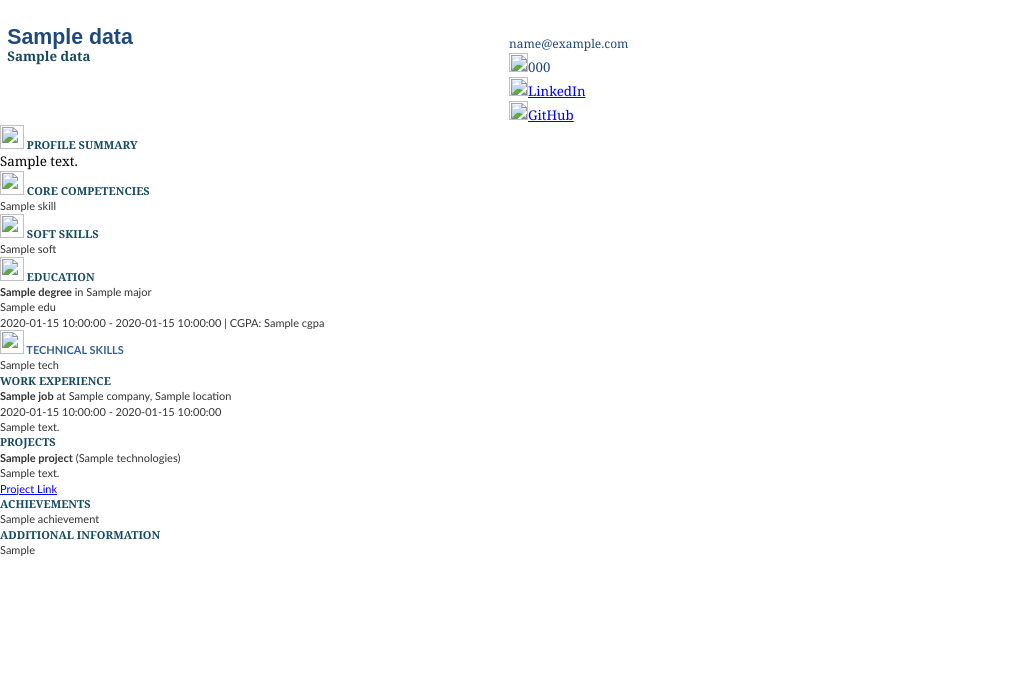
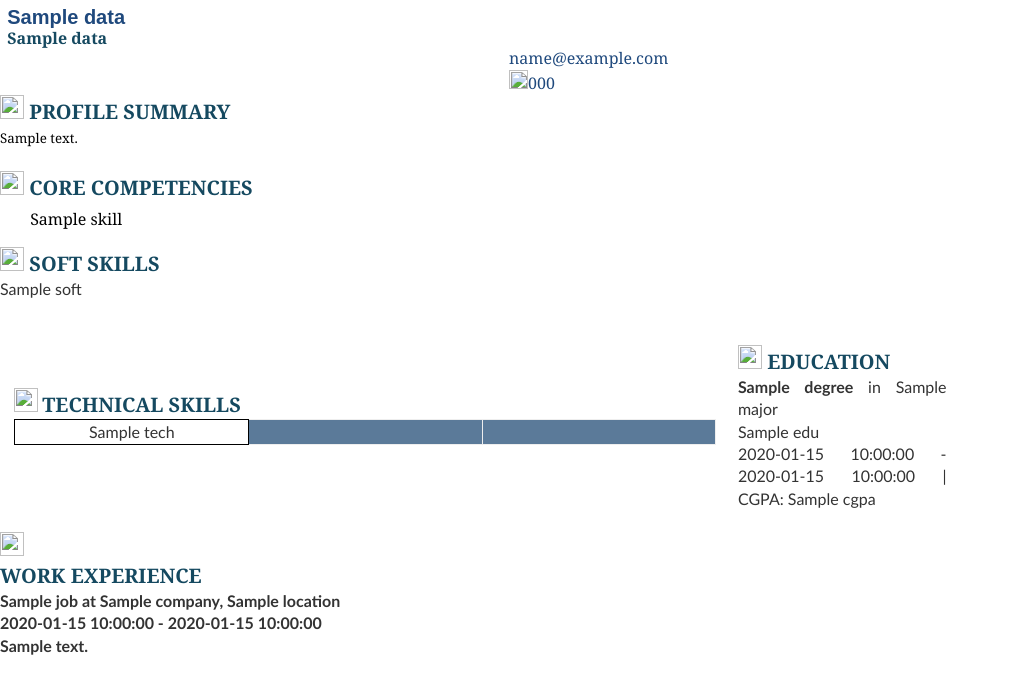
Before and after one commit to Anurag0git/resume-parser-py, a Flask app: template templates/resume_template.html in a window 1280 px wide. Shown: the top 694 px of the page, without its empty margins (0-1009 px from the left). Run offline with Flask 3, Linux system fonts and the light colour scheme; the template is opened without the code that fills it: most values are stand-ins (such as "Sample title", 1, 10 or a date in 2020).

Commit message:
formatting complete

```diff
--- a/templates/resume_template.html
+++ b/templates/resume_template.html
@@ -6,7 +6,7 @@
     <title>{{ data.name or 'Full Name' }} - Resume</title>
     <style>
         * { margin: 0; padding: 0; box-sizing: border-box; }
-        body { font-family: 'Calibri', 'Arial', sans-serif; line-height: 1.4; color: #333; font-size: 11px; }
+        body { font-family: 'Calibri', 'Arial', sans-serif; line-height: 1.4; color: #333; font-size: 12pt; }
         .resume { max-width: 800px; margin: 0 auto; padding: 20px; background: white; }
         .header { text-align: center; border-bottom: 2px solid #2c3e50; padding-bottom: 15px; margin-bottom: 20px; }
         .name { font-size: 24px; font-weight: bold; color: #2c3e50; margin-bottom: 5px; }
@@ -44,9 +44,9 @@
 <table class=6 border=1 cellspacing=0 cellpadding=0 width=732 style='border-collapse:collapse;border:none'>
  <tr>
   <td width=528 colspan=2 style='width:396.0pt;border:none;padding:0cm 5.4pt 0cm 5.4pt'>
-    <p class=MsoNormal style='text-align:justify;line-height:115%'><b><span style='font-size:16.0pt;line-height:115%;font-family:"Arial",sans-serif;color:#1F497D'>{{ data.name or 'Full Name' }}</span></b></p>
-    <p class=MsoNormal style='text-align:justify;line-height:115%'><b><span style='font-size:10.0pt;line-height:115%;font-family:"Cambria",serif;color:#154960'>{{ data.title or 'Professional Title' }}</span></b></p>
-    <p class=MsoNormal style='text-align:justify;line-height:115%'><b><span style='font-size:10.0pt;line-height:115%;font-family:"Cambria",serif;color:#154960'>&nbsp;</span></b></p>
+    <p class=MsoNormal style='text-align:justify;line-height:115%'><b><span style='font-size :20px;line-height:115%;font-family:"Arial",sans-serif;color:#1F497D'>{{ data.name or 'Full Name' }}</span></b></p>
+    <p class=MsoNormal style='text-align:justify;line-height:115%'><b><span style='font-size:16px;line-height:115%;font-family:"Cambria",serif;color:#154960'>{{ data.title or 'Professional Title' }}</span></b></p>
+    <p class=MsoNormal style='text-align:justify;line-height:115%'><b><span style='font-size:20px;line-height:115%;font-family:"Cambria",serif;color:#154960'>&nbsp;</span></b></p>
     <p class=MsoNormal style='text-align:justify;line-height:115%'><b><span style='font-size:13.0pt;line-height:115%;font-family:"Cambria",serif;color:#154960'>&nbsp;</span></b></p>
   </td>
   <td width=204 valign=top style='width:153.0pt;border:none;padding:0cm 5.4pt 0cm 5.4pt'>
@@ -55,10 +55,8 @@
      <tr style='height:27.35pt'>
       <td width=223 valign=top style='width:167.1pt;border:none;padding:0cm 5.4pt 0cm 5.4pt;height:27.35pt'>
         <p class=MsoNormal style='line-height:150%'><span style='color:#1F497D'><img width=19 height=15 src="file:///{{ abs_img_path }}/image001.png"></span></p>
-        <p class=MsoNormal style='line-height:150%'><span style='font-size:9.0pt;line-height:150%;font-family:"Cambria",serif;color:#1F497D'>{{ data.email or 'Email Address' }}</span></p>
-        <p class=MsoNormal style='line-height:150%'><span style='color:#1F497D'><img width=19 height=19 src="file:///{{ abs_img_path }}/image002.png"></span><span style='font-size:10.0pt;line-height:150%;font-family:"Cambria",serif;color:#1F497D'>{{ data.phone or 'Phone Number' }}</span></p>
-        <p class=MsoNormal style='line-height:150%'><span style='color:#1F497D'><img width=19 height=19 src="file:///{{ abs_img_path }}/image003.png"></span><span style='font-size:10.0pt;line-height:150%;font-family:"Cambria",serif;color:#1F497D'>{% if data.linkedin %}<a href="{{ data.linkedin }}">LinkedIn</a>{% else %}LinkedIn URL{% endif %}</span></p>
-        <p class=MsoNormal style='line-height:150%'><span style='color:#1F497D'><img width=19 height=19 src="file:///{{ abs_img_path }}/image004.png"></span><span style='font-size:10.0pt;line-height:150%;font-family:"Cambria",serif;color:#1F497D'>{% if data.github %}<a href="{{ data.github }}">GitHub</a>{% else %}GitHub URL{% endif %}</span></p>
+        <p class=MsoNormal style='line-height:150%'><span style='font-size:12.0pt;line-height:150%;font-family:"Cambria",serif;color:#1F497D'>{{ data.email or 'Email Address' }}</span></p>
+        <p class=MsoNormal style='line-height:150%'><span style='color:#1F497D'><img width=19 height=19 src="file:///{{ abs_img_path }}/image002.png"></span><span style='font-size:12.0pt;line-height:150%;font-family:"Cambria",serif;color:#1F497D'>{{ data.phone or 'Phone Number' }}</span></p>
       </td>
      </tr>
     </table>
@@ -67,27 +65,70 @@
 </table>
 
 <!-- Profile Summary -->
-<p class=MsoNormal style='text-align:justify'><b><span style='font-family:"Cambria",serif;color:#154960'><img width=24 height=24 src="file:///{{ abs_img_path }}/image003.png"></span></b><b><span style='font-family:"Cambria",serif;color:#154960'> PROFILE SUMMARY</span></b></p>
+<p class=MsoNormal style='text-align:justify'><b><span style='font-family:"Cambria",serif;color:#154960'><img width=24 height=24 src="file:///{{ abs_img_path }}/image003.png"></span></b><b><span style='font-family:"Cambria",serif;color:#154960;font-size: 20px'> PROFILE SUMMARY</span></b></p>
 <p class=MsoNormal style='text-align:justify'><span style='font-size:10.0pt;font-family:"Cambria",serif;color:black'>{{ data.profileSummary or 'Profile summary goes here.' }}</span></p>
+<br>
+<!-- Core Competencies / Skills -->
+<p class=MsoNormal style='text-align:justify;'><b><span style='font-family:"Cambria",serif;color:#154960'><img width=24 height=24 src="file:///{{ abs_img_path }}/image004.png"></span></b><b><span style='font-family:"Cambria",serif;color:#154960;font-size: 20px'> CORE COMPETENCIES</span></b></p>
 
-<!-- Core Competencies / Skills -->
-<p class=MsoNormal><b><span style='font-family:"Cambria",serif;color:#154960'><img width=24 height=24 src="file:///{{ abs_img_path }}/image004.png"></span></b><b><span style='font-family:"Cambria",serif;color:#154960'> CORE COMPETENCIES</span></b></p>
-<ul>
-{% for skill in data.skills %}
-  <li>{{ skill }}</li>
+<table width="100%" style="border:none; margin-bottom: 10px;">
+  <tr>
+    {% for skill in data.skills or [] %}
+      <td style="vertical-align:middle; padding: 4px 12px 4px 0; border:none; color:#000000; font-size:12pt; font-family:'Cambria',serif;">
+        <img width=16 height=16 style="vertical-align:middle; margin-right:8px;" src="file:///{{ abs_img_path }}/image005.png"> {{ skill }}
+      </td>
+      {% if loop.index % 2 == 0 %}</tr><tr>{% endif %}
     {% endfor %}
-</ul>
+    {% if data.skills|length % 2 != 0 %}<td></td>{% endif %}
+  </tr>
+</table>
 
 <!-- Soft Skills (if you want to keep the images, otherwise just list) -->
-<p class=MsoNormal><b><span style='font-family:"Cambria",serif;color:#154960'><img width=24 height=24 src="file:///{{ abs_img_path }}/image010.png"></span></b><b><span style='font-family:"Cambria",serif;color:#154960'> SOFT SKILLS</span></b></p>
+<p class=MsoNormal><b><span style='font-family:"Cambria",serif;color:#154960'><img width=24 height=24 src="file:///{{ abs_img_path }}/image010.png"></span></b><b><span style='font-family:"Cambria",serif;color:#154960;font-size: 20px'> SOFT SKILLS</span></b></p>
 <ul>
 {% for soft in data.softSkills or [] %}
   <li>{{ soft }}</li>
 {% endfor %}
 </ul>
 
+<table class=6 border=1 cellspacing=0 cellpadding=0 width=732 style='border-collapse:collapse;border:none'>
+  <tr>
+
+   <td width=204 valign=top style='width:153.0pt;border:none;padding:0cm 5.4pt 0cm 5.4pt'>
+     <p class=MsoNormal><span style='font-family:"Cambria",serif;color:#366091'>&nbsp;</span></p>
+     <table class=5 border=1 cellspacing=0 cellpadding=0 width=100% style='border-collapse:collapse;border:none'>
+      <tr style='height:27.35pt'>
+        <td width=528 colspan=2 style='width:396.0pt;border:none;padding:0cm 5.4pt 0cm 5.4pt'>
+
+        <!-- Technical Skills Table (optional, or use above skills) -->
+        <p class=MsoNormal style='text-align:justify;'><b><span style='font-family:"Cambria",serif;color:#154960'><img width=24 height=24 src="file:///{{ abs_img_path }}/image010.png"></span><span style='color:#366091'>
+        </b><b><span style='font-family:"Cambria",serif;color:#154960;font-size: 20px'>TECHNICAL SKILLS</span></b></p>
+        {% set tech_skills = data.technicalSkills if data.technicalSkills else data.skills %}
+        <table class=MsoNormalTable border=1 cellspacing=0 cellpadding=0 width=702 style='border-collapse:collapse;border:none'>
+          <tr style='height:18.3pt'>
+            {% for tech in tech_skills or [] %}
+              <td width=234 valign=top style='width:175.45pt;border:solid windowtext 1.0pt;padding:0cm 5.4pt 0cm 5.4pt;height:18.3pt;'>
+                <p class=MsoNormal align=center style='text-align:center;padding-top:1.0pt;'>{{ tech }}</p>
+              </td>
+              {% if loop.index % 3 == 0 %}</tr><tr>{% endif %}
+            {% endfor %}
+            {% if tech_skills|length % 3 != 0 %}
+              {% for _ in range(3 - (tech_skills|length % 3)) %}
+                <td style="background:#5b7a99;"></td>
+              {% endfor %}
+            {% endif %}
+          </tr>
+        </table>
+
+       </td>
+       <td width=223 valign=top style='width:167.1pt;border:none;padding:0cm 5.4pt 0cm 5.4pt;height:27.35pt'>
+        <p class=MsoNormal><span style='font-family:"Cambria",serif;color:#366091'>&nbsp;</span></p>
+        <table class=5 border=1 cellspacing=0 cellpadding=0 width=223 style='border-collapse:collapse;border:none'>
+         <tr style='height:27.35pt'>
+          <td width=223 valign=top style='width:167.1pt;border:none;padding:0cm 5.4pt 0cm 5.4pt;height:27.35pt'>
+
            <!-- Education -->
-<p class=MsoNormal><b><span style='font-family:"Cambria",serif;color:#154960'><img width=24 height=24 src="file:///{{ abs_img_path }}/image018.png"></span></b><b><span style='font-family:"Cambria",serif;color:#154960'> EDUCATION</span></b></p>
+           <p class=MsoNormal><b><span style='font-family:"Cambria",serif;color:#154960'><img width=24 height=24 src="file:///{{ abs_img_path }}/image018.png"></span></b><b><span style='font-family:"Cambria",serif;color:#154960;font-size: 20px'> EDUCATION</span></b></p>
            {% for edu in data.education %}
              <p class=MsoNormal style='text-align:justify;'>
                <b>{{ edu.degree or 'Degree' }}</b> in {{ edu.major or 'Major' }}<br>
@@ -97,26 +138,37 @@
              </p>
            {% endfor %}
 
-<!-- Technical Skills Table (optional, or use above skills) -->
-<p class=MsoNormal style='text-align:justify;'><b><span style='font-family:"Cambria",serif;color:#154960'><img width=24 height=24 src="file:///{{ abs_img_path }}/image010.png"></span><span style='color:#366091'> TECHNICAL SKILLS</span></b></p>
-<ul>
-{% for tech in data.technicalSkills or [] %}
-  <li>{{ tech }}</li>
-{% endfor %}
-</ul>
+          </td>
+         </tr>
+        </table>
+      </td>
+      </tr>
+     </table>
+   </td>
+  </tr>
+ </table>
 
 <!-- Work Experience -->
-<p class=MsoNormal><b><span style='font-family:"Cambria",serif;color:#154960'>WORK EXPERIENCE</span></b></p>
+<br>
+<p class=MsoNormal style='text-align:justify;'><b><span style='font-family:"Cambria",serif;color:#154960'><img width=24 height=24 src="file:///{{ abs_img_path }}/image021.png"></span><span style='color:#366091'>
+<p class=MsoNormal style='text-align:justify;'><b><span style='font-family:"Cambria",serif;color:#154960;font-size: 20px'>WORK EXPERIENCE</span></b></p>
+
+<!-- <p class=MsoNormal><b><span style='font-family:"Cambria",serif;color:#154960'>WORK EXPERIENCE</span></b></p> -->
 {% for job in data.workExperience %}
   <p class=MsoNormal>
     <b>{{ job.title or 'Job Title' }}</b> at {{ job.company or 'Company' }}{% if job.location %}, {{ job.location }}{% endif %}<br>
     <span>{{ job.startDate or '' }} - {{ job.endDate or '' }}</span><br>
     <span>{{ job.description or 'Description of responsibilities and achievements.' }}</span>
+    <br>
   </p>
 {% endfor %}
 
 <!-- Projects -->
-<p class=MsoNormal><b><span style='font-family:"Cambria",serif;color:#154960'>PROJECTS</span></b></p>
+<!-- <br>
+<br>
+
+<p class=MsoNormal><b><span style='font-family:"Cambria",serif;color:#154960;font-size: 18px'>PROJECTS</span></b></p>
+
 {% for project in data.projects %}
   <p class=MsoNormal>
     <b>{{ project.name or 'Project Name' }}</b> {% if project.technologies %}({{ project.technologies }}){% endif %}<br>
@@ -124,21 +176,27 @@
     {% if project.link %}<a href="{{ project.link }}">Project Link</a>{% endif %}
   </p>
 {% endfor %}
+<br>
+<br>
+-->
+<!-- Achievements -->
+<!-- <p class=MsoNormal><b><span style='font-family:"Cambria",serif;color:#154960;font-size: 18px'>ACHIEVEMENTS</span></b></p>
 
-<!-- Achievements -->
-<p class=MsoNormal><b><span style='font-family:"Cambria",serif;color:#154960'>ACHIEVEMENTS</span></b></p>
-<ul>
+<ol>
 {% for achievement in data.achievements or [] %}
   <li>{{ achievement }}</li>
 {% endfor %}
-</ul>
+</ol>  -->
 
 <!-- Additional Information -->
-{% if data.otherInfo %}
-<p class=MsoNormal><b><span style='font-family:"Cambria",serif;color:#154960'>ADDITIONAL INFORMATION</span></b></p>
+<!-- {% if data.otherInfo %} -->
+<!--
+<br>
+<br>
+<p class=MsoNormal><b><span style='font-family:"Cambria",serif;color:#154960;font-size: 18px'>ADDITIONAL INFORMATION</span></b></p>
 <p class=MsoNormal>{{ data.otherInfo }}</p>
 {% endif %}
 
 </div>
 </body>
-</html>
+</html> -->
--- a/test.html
+++ /dev/null
@@ -1,5 +0,0 @@
-<html>
-  <body>
-    <img src="file:///D:/resume-parser-py/templates/CV_Sample_files/image001.png">
-  </body>
-</html>
```
Lines whose indentation alone changed are shown as unchanged.
